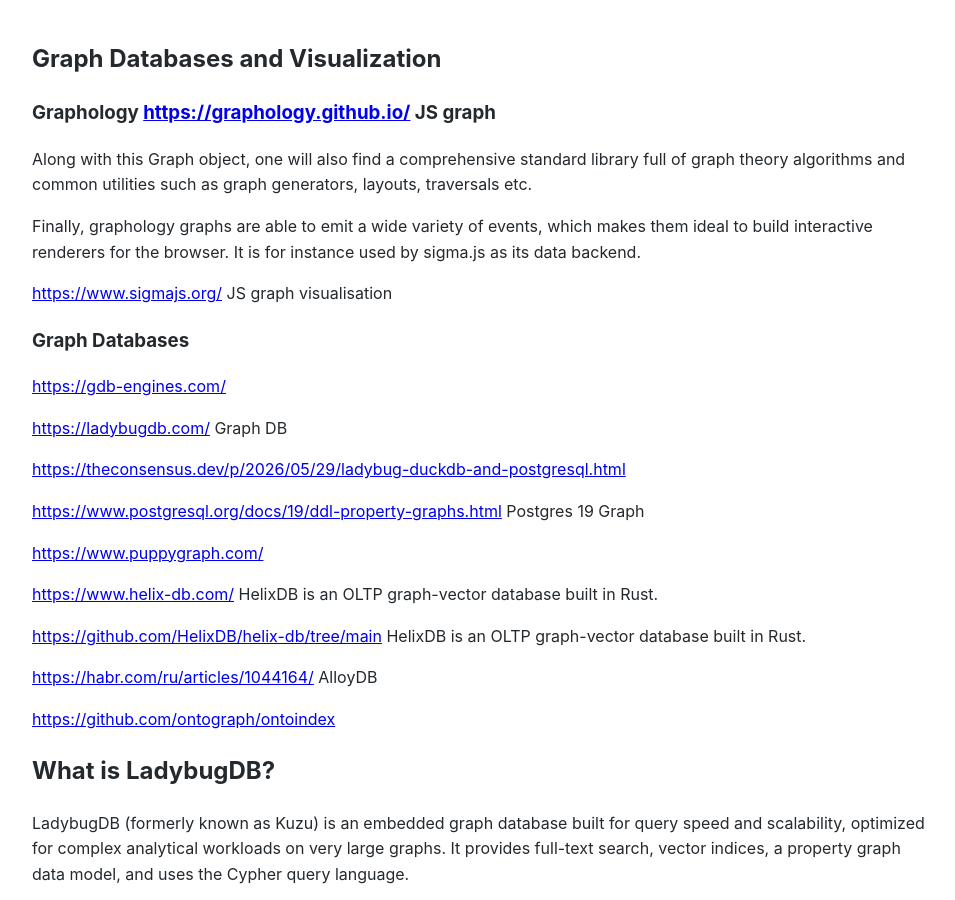
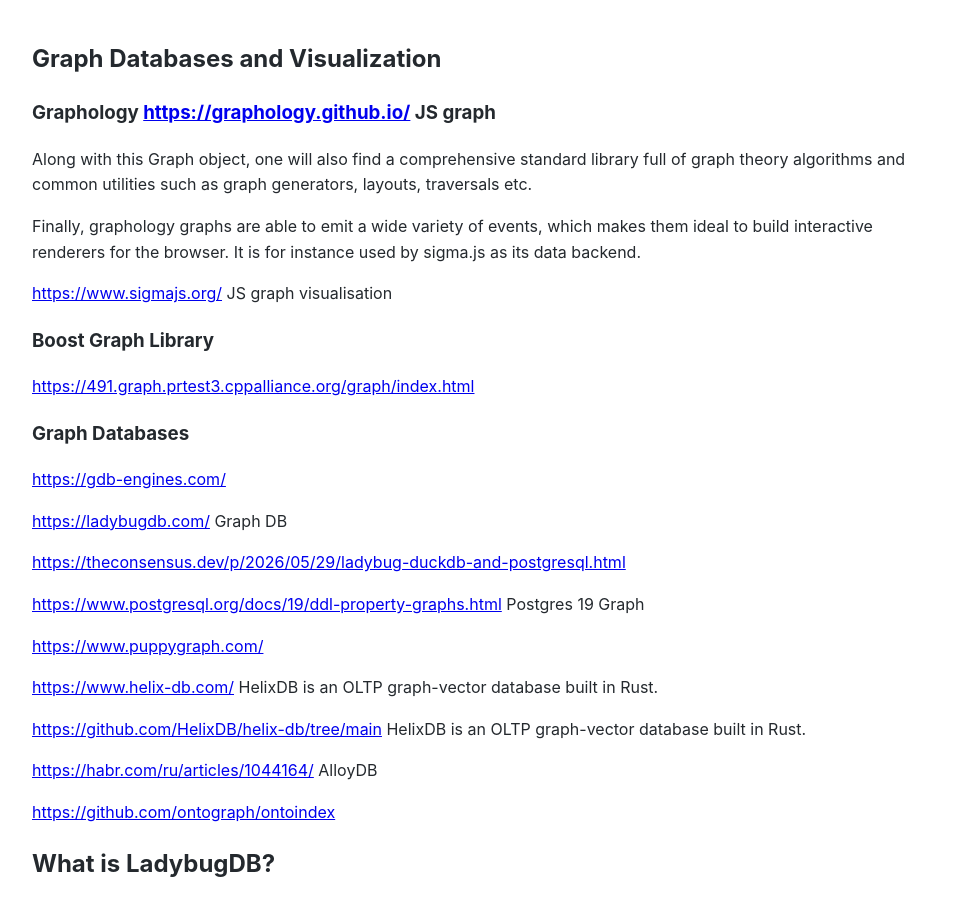
Before and after one commit to Michael-Lubinsky/michael-lubinsky.github.com, a Jekyll site: the page built from graph/graph.md, in a window 1280 px wide and 900 px high. Shown: the whole window, without its empty margins (158-1113 px from the left). Built offline with Jekyll 4.4.1, drawn with Linux system fonts in a browser that asks for light colours; our own code applies the rules of GitHub Pages for plain Markdown files.

Commit message:
Update graph.md

```diff
--- a/graph/graph.md
+++ b/graph/graph.md
@@ -7,6 +7,10 @@
 
 
 <https://www.sigmajs.org/> JS graph visualisation
+
+### Boost Graph Library
+
+<https://491.graph.prtest3.cppalliance.org/graph/index.html>
 
 ### Graph Databases
 
```
